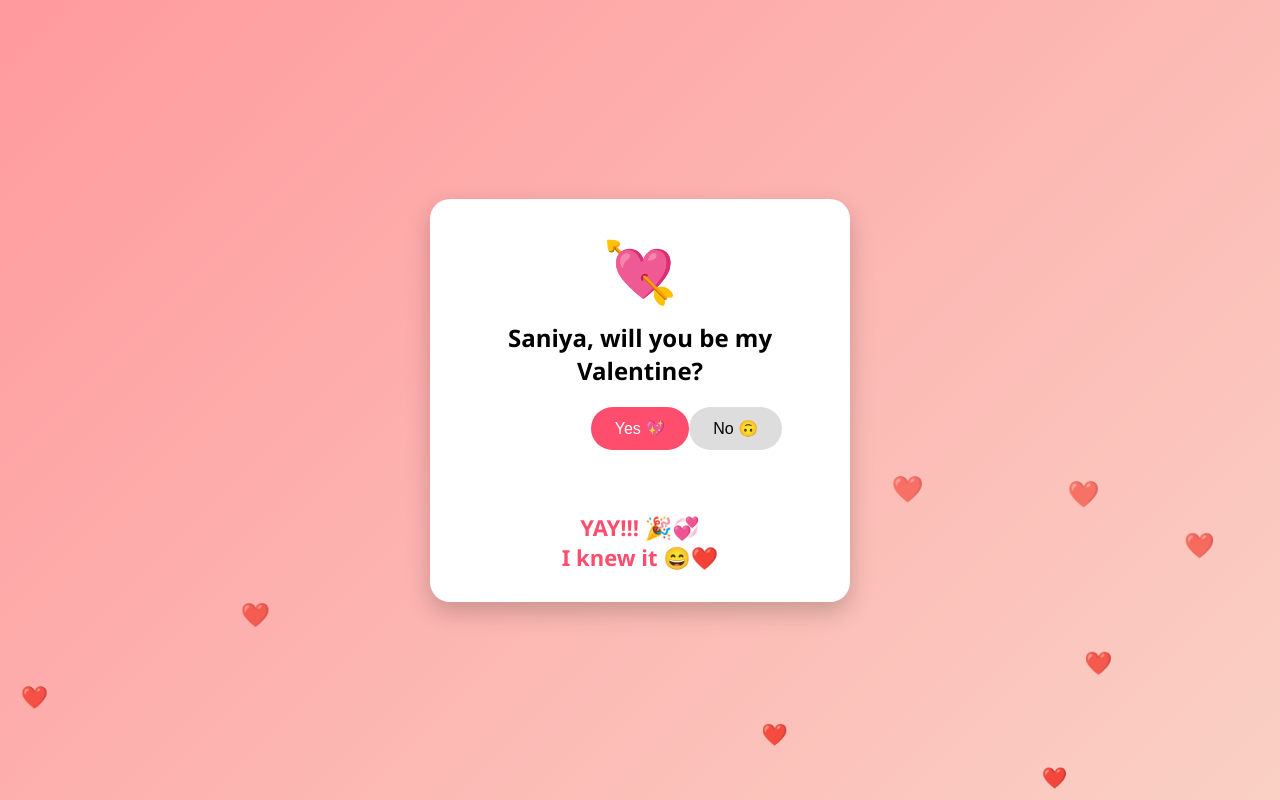
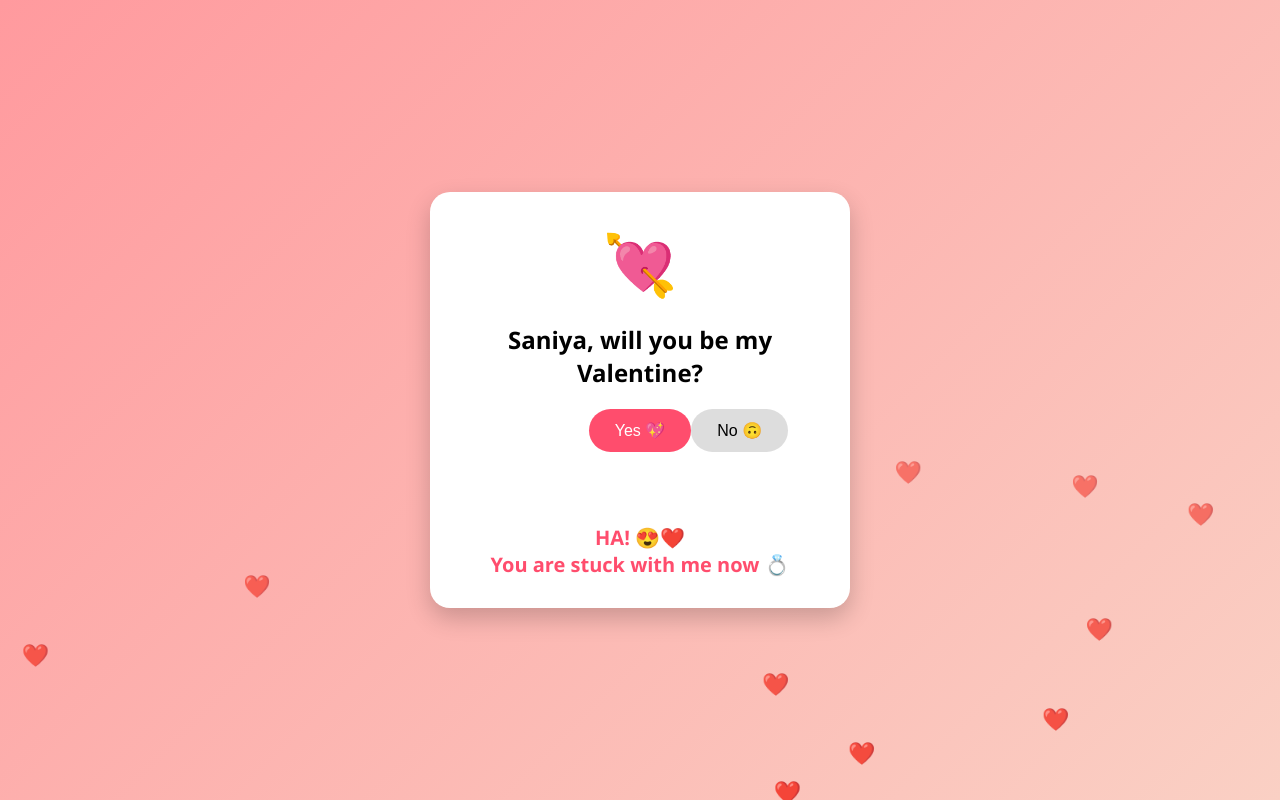
Before and after one commit to praveensharma001mail-sys/First-, a plain HTML site: page index.html in a window 1280 px wide. Both pictures are taken after a click on the button "Yes 💖". Drawn offline with Linux system fonts and the light colour scheme.

Commit message:
Refactor HTML and CSS for Valentine card

```diff
--- a/index.html
+++ b/index.html
@@ -6,86 +6,63 @@
 <title>Saniya ❤️ Valentine</title>
 
 <style>
-    body {
-      margin: 0;
-      height: 100vh;
-      overflow: hidden;
-      display: flex;
-      justify-content: center;
-      align-items: center;
-      background: linear-gradient(135deg, #ff9a9e, #fad0c4);
-      font-family: 'Segoe UI', sans-serif;
+body{
+  margin:0;
+  height:100vh;
+  overflow:hidden;
+  display:flex;
+  justify-content:center;
+  align-items:center;
+  background:linear-gradient(135deg,#ff9a9e,#fad0c4);
+  font-family:'Segoe UI',sans-serif;
 }
-
-    .card {
-      background: white;
-      padding: 30px;
-      border-radius: 20px;
-      text-align: center;
-      width: 90%;
-      max-width: 360px;
-      box-shadow: 0 10px 25px rgba(0,0,0,0.2);
-      z-index: 10;
+.card{
+  background:#fff;
+  padding:30px;
+  border-radius:20px;
+  text-align:center;
+  width:90%;
+  max-width:360px;
+  box-shadow:0 10px 25px rgba(0,0,0,0.2);
+  z-index:10;
 }
-
-    .emoji {
-      font-size: 60px;
+.emoji{font-size:60px;}
+.buttons{
+  margin-top:20px;
+  position:relative;
+  height:100px;
 }
-
-    h2 {
-      margin: 10px 0;
+button{
+  padding:12px 26px;
+  border:none;
+  border-radius:30px;
+  font-size:16px;
+  cursor:pointer;
 }
-
-    .buttons {
-      margin-top: 20px;
-      position: relative;
-      height: 90px;
+#yes{
+  background:#ff4d6d;
+  color:#fff;
 }
-
-    button {
-      padding: 12px 24px;
-      border: none;
-      border-radius: 30px;
-      font-size: 16px;
-      cursor: pointer;
+#no{
+  background:#ddd;
+  position:absolute;
 }
-
-    #yes {
-      background: #ff4d6d;
-      color: white;
+.yay{
+  display:none;
+  font-size:20px;
+  color:#ff4d6d;
+  font-weight:bold;
+  margin-top:15px;
 }
-
-    #no {
-      background: #ddd;
-      position: absolute;
+.heart{
+  position:fixed;
+  bottom:-20px;
+  font-size:22px;
+  animation:floatUp 6s linear infinite;
 }
-
-    .yay {
-      display: none;
-      font-size: 22px;
-      color: #ff4d6d;
-      margin-top: 15px;
-      font-weight: bold;
-    }
-
-    /* Heart animation */
-    .heart {
-      position: fixed;
-      bottom: -20px;
-      font-size: 20px;
-      animation: floatUp 6s linear infinite;
-      opacity: 0.8;
-    }
-
-    @keyframes floatUp {
-      0% {
-        transform: translateY(0) scale(1);
-        opacity: 1;
-      }
-      100% {
-        transform: translateY(-110vh) scale(1.8);
-        opacity: 0;
-      }
+@keyframes floatUp{
+  0%{transform:translateY(0);opacity:1;}
+  100%{transform:translateY(-110vh);opacity:0;}
 }
 </style>
 </head>
@@ -102,50 +79,60 @@
   </div>
 
   <div class="yay" id="yay">
-      YAY!!! 🎉💞<br>
-      I knew it 😄❤️
+    HA! 😍❤️<br>
+    You are stuck with me now 💍
   </div>
 </div>
 
-  <!-- Music -->
+<!-- 🔊 Hindi Romantic Song -->
+<!-- Upload your own mp3 in repo & rename here -->
 <audio id="music" loop>
-    <source src="https://www.soundhelix.com/examples/mp3/SoundHelix-Song-1.mp3" type="audio/mpeg">
+  <source src="romantic-hindi.mp3" type="audio/mpeg">
 </audio>
 
 <script>
 const noBtn = document.getElementById("no");
 const yesBtn = document.getElementById("yes");
-    const yayText = document.getElementById("yay");
+const yay = document.getElementById("yay");
 const music = document.getElementById("music");
 
-    function moveNoButton() {
-      const x = Math.random() * 220 - 110;
-      const y = Math.random() * 80 - 40;
-      noBtn.style.transform = `translate(${x}px, ${y}px)`;
+let scale = 1;
+let texts = ["No 🙃","Arey ruk 😅","Nahi chalega 😏","Pakad ke dikha 😈","Bas yaar 😂"];
+let t = 0;
+
+function evilNo(){
+  const x = Math.random()*240 - 120;
+  const y = Math.random()*90 - 45;
+  scale -= 0.05;
+  if(scale < 0.4) scale = 0.4;
+
+  noBtn.style.transform = `translate(${x}px,${y}px) scale(${scale})`;
+  noBtn.innerText = texts[t++ % texts.length];
+
+  if(navigator.vibrate){
+    navigator.vibrate(60);
+  }
 }
 
-    noBtn.addEventListener("mouseover", moveNoButton);
-    noBtn.addEventListener("touchstart", moveNoButton);
+noBtn.addEventListener("mouseover", evilNo);
+noBtn.addEventListener("touchstart", evilNo);
 
-    yesBtn.addEventListener("click", () => {
-      yayText.style.display = "block";
+yesBtn.addEventListener("click", ()=>{
+  yay.style.display="block";
   music.play();
   startHearts();
 });
 
-    function startHearts() {
-      setInterval(() => {
-        const heart = document.createElement("div");
-        heart.className = "heart";
-        heart.innerText = "❤️";
-        heart.style.left = Math.random() * 100 + "vw";
-        heart.style.animationDuration = (Math.random() * 3 + 4) + "s";
-        document.body.appendChild(heart);
-
-        setTimeout(() => {
-          heart.remove();
-        }, 7000);
-      }, 300);
+function startHearts(){
+  setInterval(()=>{
+    const h=document.createElement("div");
+    h.className="heart";
+    h.innerText="❤️";
+    h.style.left=Math.random()*100+"vw";
+    h.style.animationDuration=(Math.random()*3+4)+"s";
+    document.body.appendChild(h);
+    setTimeout(()=>h.remove(),7000);
+  },250);
 }
 </script>
 
```
Lines whose indentation alone changed are shown as unchanged.
